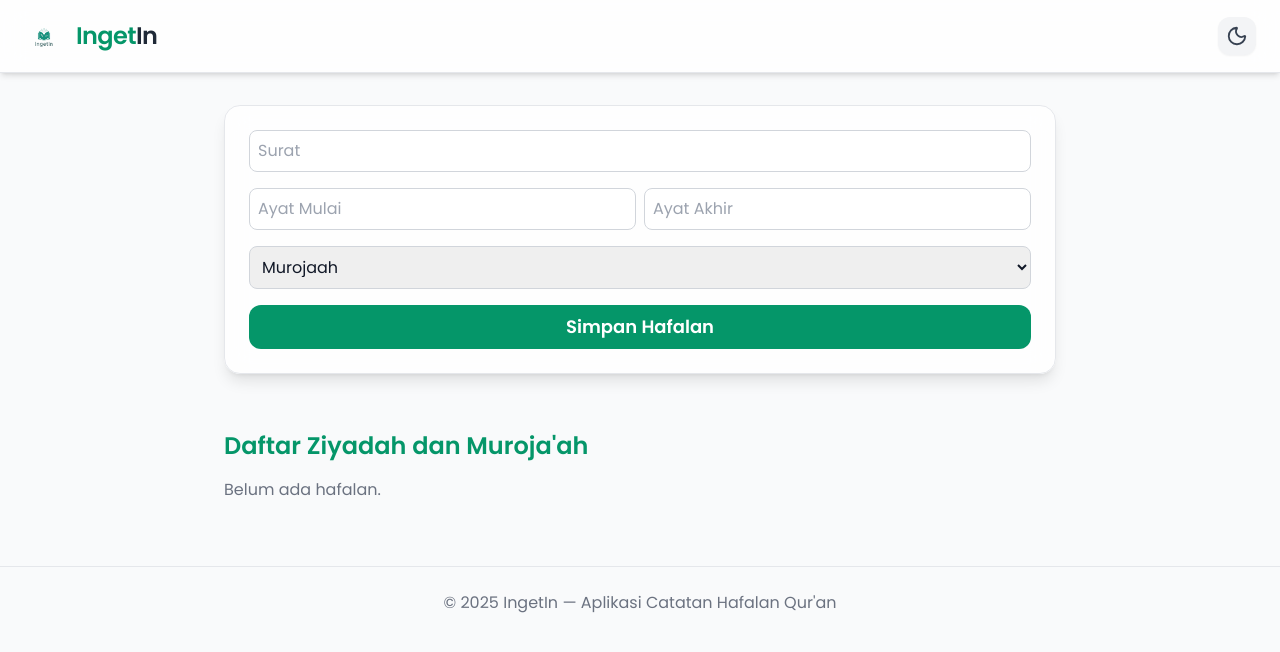
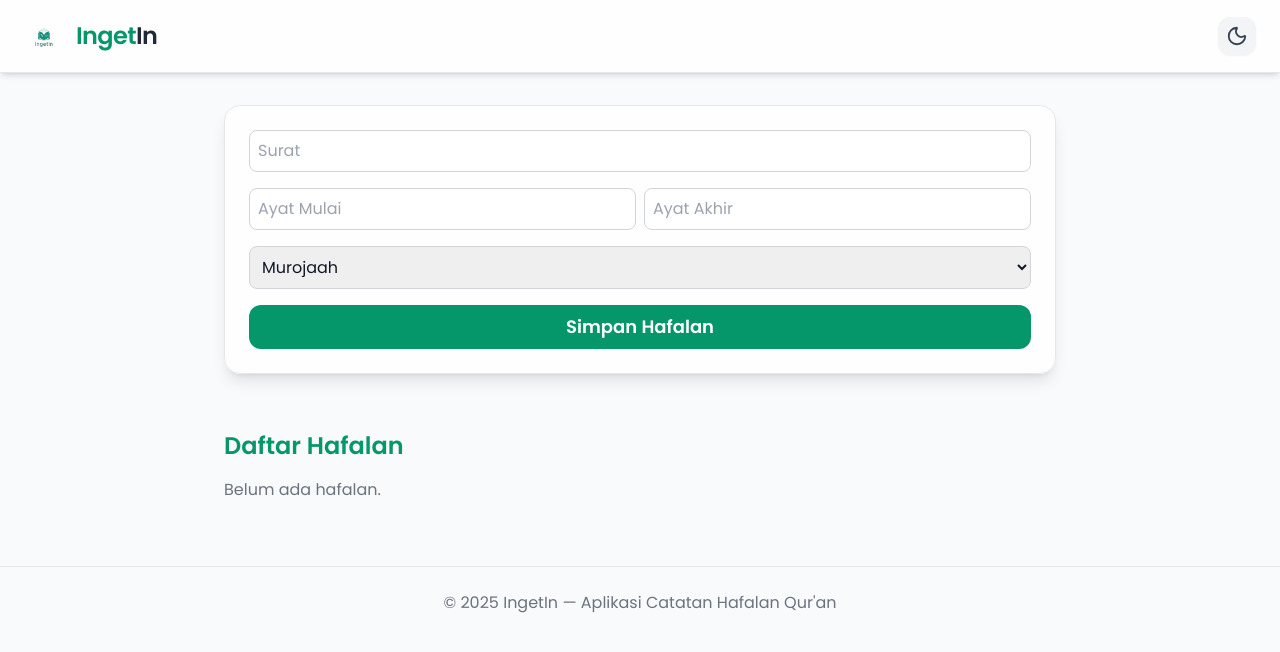
Before and after one commit to GarudaPratama/IngetIn-Project, a React (Vite) app in the folder ingetin/: page / in a window 1280 px wide. Shown: the top 652 px of the page. Built offline with nearby package versions, Linux system fonts and the light colour scheme.

Commit message:
project-ingetin

```diff
--- a/ingetin/src/components/HafalanList.jsx
+++ b/ingetin/src/components/HafalanList.jsx
@@ -1,17 +1,20 @@
 import React from "react";
+import { AnimatePresence, motion } from "framer-motion";
 import HafalanItem from "./HafalanItem.jsx";
 
 function HafalanList({ hafalanList, onDelete }) {
   return (
     <div>
-      <h2 className="text-2xl font-bold mb-4 text-emerald-600 dark:text-emerald-400">Daftar Ziyadah dan Muroja'ah</h2>
+      <h2 className="text-2xl font-bold mb-4 text-emerald-600 dark:text-emerald-400">Daftar Hafalan</h2>
       {hafalanList.length === 0 ? (
         <p className="text-gray-500 dark:text-gray-400">Belum ada hafalan.</p>
       ) : (
         <ul className="grid grid-cols-1 sm:grid-cols-2 gap-6">
-          {hafalanList.map((hafalan, index) => (
-            <HafalanItem key={index} hafalan={hafalan} index={index} onDelete={onDelete} />
-          ))}
+          <AnimatePresence>
+            {[...hafalanList].reverse().map((hafalan, index) => (
+              <HafalanItem key={hafalan.id ?? index} hafalan={hafalan} index={index} onDelete={onDelete} />
+            ))}
+          </AnimatePresence>
         </ul>
       )}
     </div>
```
